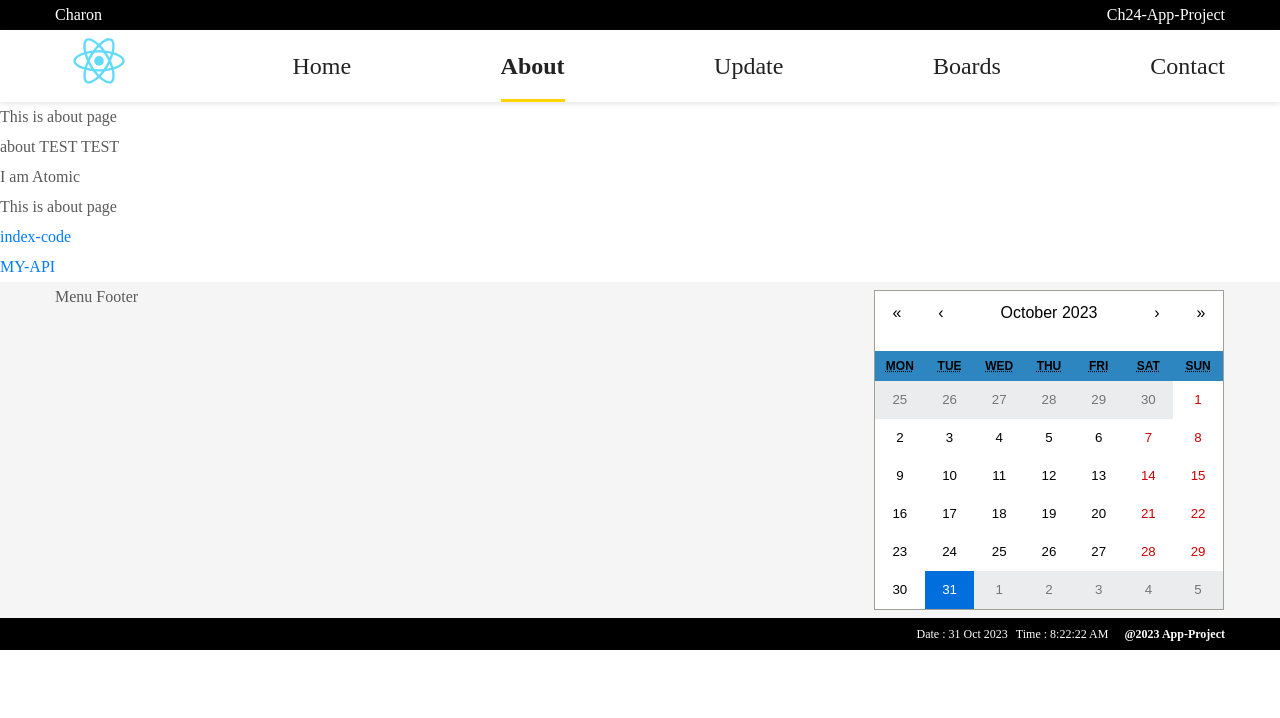
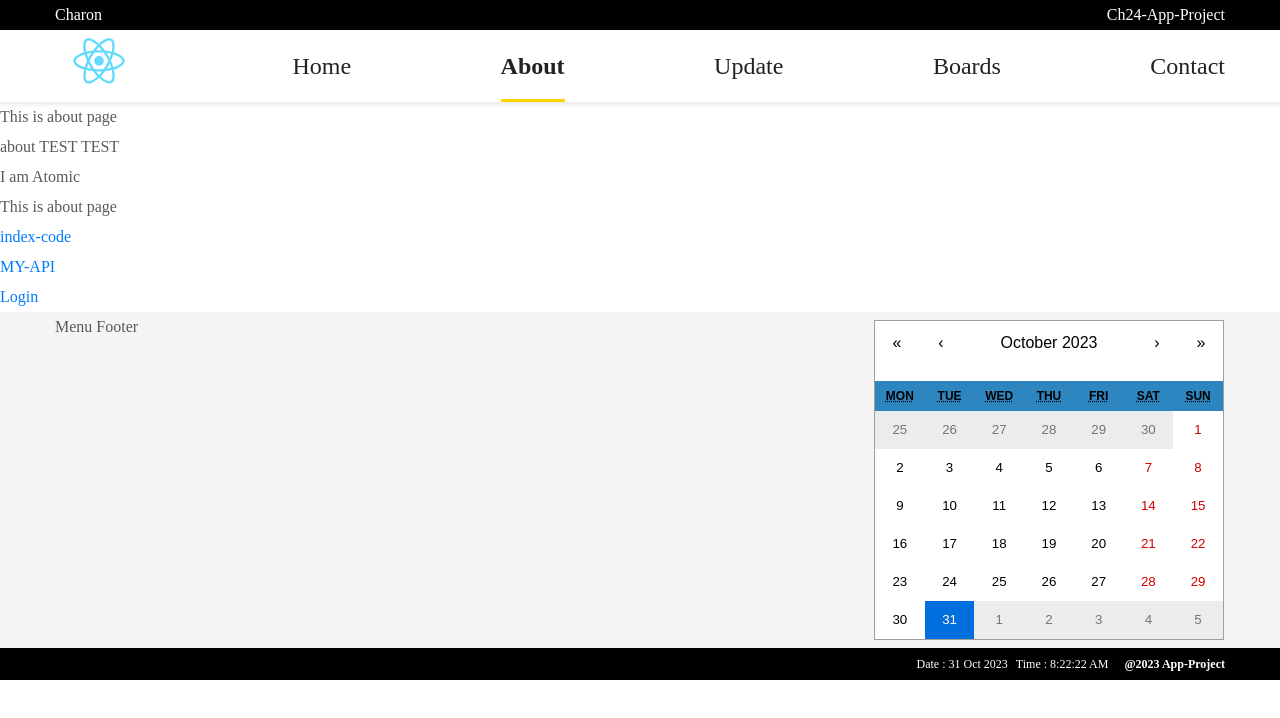
Before and after one commit to jakarit24/buildApp-project, a React (Create React App) app: page /about in a window 1280 px wide. Shown: the top 718 px of the page. Built offline with nearby package versions, Linux system fonts and the light colour scheme.

Commit message:
add login page

```diff
--- a/src/App.jsx
+++ b/src/App.jsx
@@ -20,6 +20,7 @@ import Home from "./site/A01-Home/home";
 import About from "./site/A01-About/about";
 import Contact from "./site/A01-Page-Content/contact";
 import Error from "./site/Error/error";
+import Login from "./site/A01-User/login";
 import TestApi from "./site/A01-Page-Content/test_api";
 
 import { useState } from "react";
@@ -119,6 +120,7 @@ function App() {
         <Route path="/about" element={<About />}></Route>
         <Route path="/contact" element={<Contact />}></Route>
         <Route path="*" element={<Error />}></Route>
+        <Route path="/login" element={<Login />}></Route>
         <Route path="/testapi" element={<TestApi />}></Route>
       </Routes>
 
--- a/src/site/A01-About/about.jsx
+++ b/src/site/A01-About/about.jsx
@@ -13,6 +13,8 @@ function about(){
         <a href="/index-code.html">index-code</a>
         <br></br>
         <a href="/testapi">MY-API</a>
+        <br></br>
+        <a href="/login">Login</a>
         </div>
     )
 }
--- a/src/site/A01-Master/footer.jsx
+++ b/src/site/A01-Master/footer.jsx
@@ -3,6 +3,7 @@ import { useState } from "react";
 
 import DateTime from "../Toole/dateTime";
 import Toole_Calendar from "../Toole/calendar";
+
 function Footer() {
   return (
     <div id="footer-master">
--- /dev/null
+++ b/src/site/A01-User/login.jsx
@@ -0,0 +1,64 @@
+
+import React, { useState, useEffect } from "react";
+import {Text, TextInput, View} from 'react-native';
+export default function LoginPage(){
+
+    const [username, setUsername] = useState('');
+    const [password, setPassword] = useState('');
+    const handleLogin = () => {
+
+        if (username.length >= 8 && /^[A-Z]/.test(username) && password.length >= 8) {
+
+        console.log('Login successful');
+        alert('Login สำเร็จ');
+        } else {
+
+        //console.log('Invalid credentials');
+        console.log( username.length + " and " + password.length);
+        alert('Login ผิดพลาด');
+        }
+        };
+
+    /*const clickBtnEvent = () => {
+
+        alert("This is Home page !");
+      };*/
+
+      /*clickBtn getAttribute*/
+      /*const clickBtnEvent = (event) => {
+        const id = event.target.id;
+        console.log('id: ' + id);
+        const name = event.target.getAttribute('btn-name');
+        console.log('attr:' + name);
+      };*/
+
+     /*clickBtn PassValue*/
+     /* const clickBtnSet = Getvalue => () => {
+        const value  = Getvalue;
+        console.log(value);
+        }*/
+
+    return(
+        <div class="container--content">
+        <div class="mt-40px">
+          <h1>Login</h1>
+        </div>
+        <div class="mt-40px">
+        <div class="row">
+
+        <div class="col-12 zone-userid"> <label>Login </label>
+        <input type="text" name="userid" id="box-username" onChangeText={username => setUsername(setUsername)} /></div>
+        <div class="col-12 zone-password"><label> Password </label>
+        <input type="text" name="password" id="box-password"  onChangeText={(password) => setPassword(setPassword)} /></div>
+
+        <button id="id-btn" btn-name="btn-login" onClick={handleLogin}> Login </button>
+        </div>
+        </div>
+
+
+            User Name: <input type="text" name="username" value={this.state.username} onChange={this.handleUsernameChange}></input>
+            Password: <input type="password" name="password" value={this.state.username} onChange={this.handlePasswordChange} />
+            <button>Login</button>
+      </div>
+    )
+}
```
Also changed, not shown: 1 other file (tests, documents, lock files or other folders).
